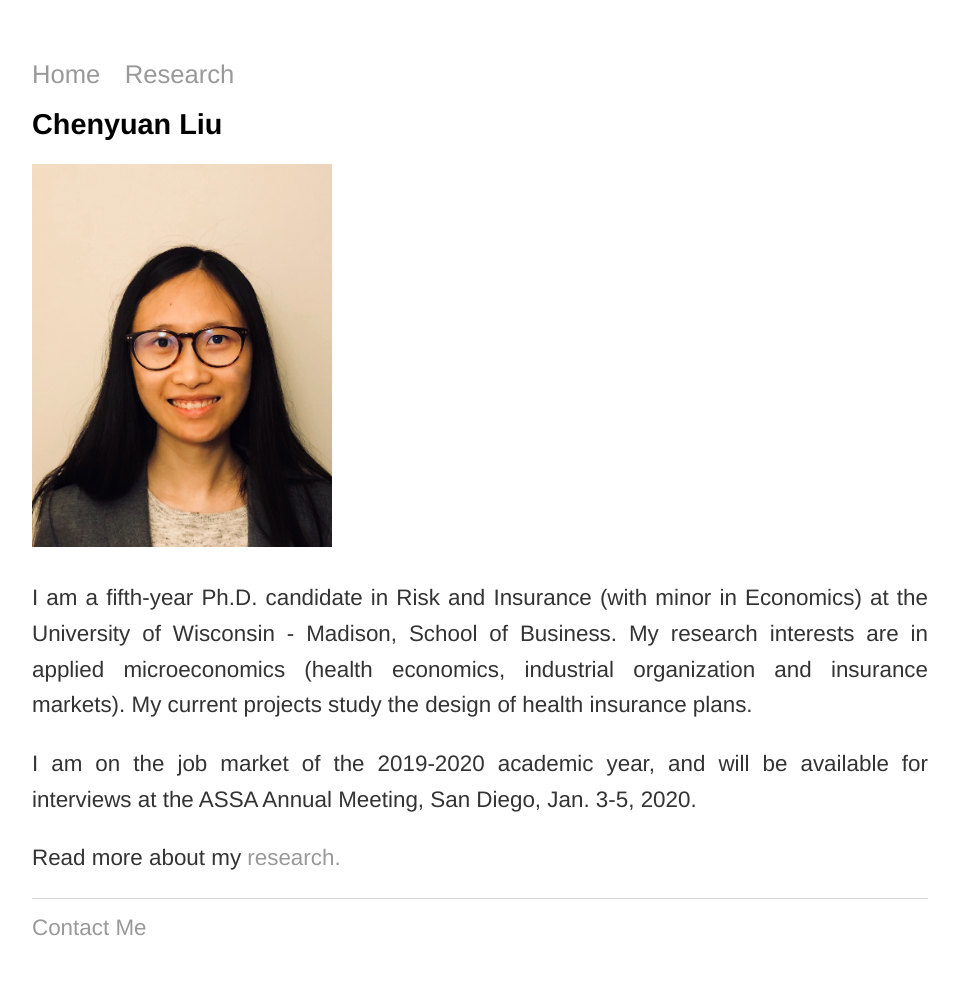
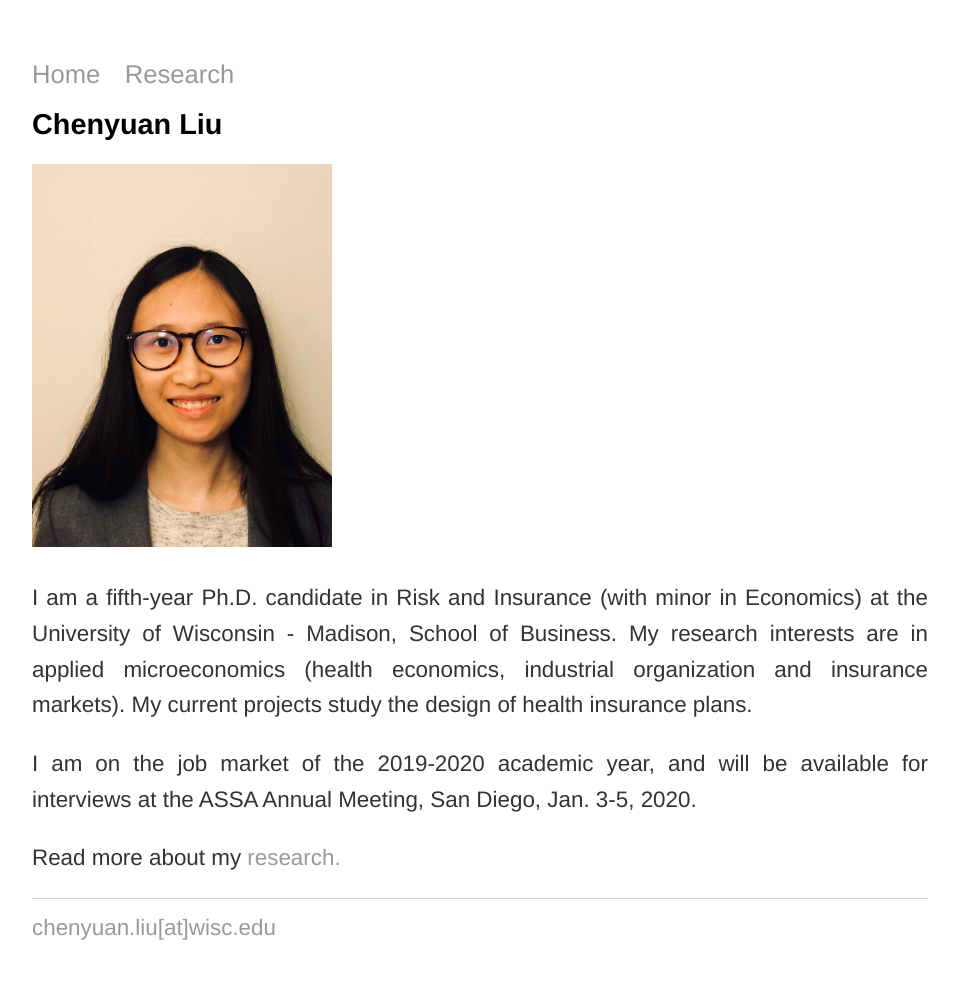
Before and after one commit to trifen/feng3hu.github.io, a Jekyll site: the page built from index.html, in a window 1280 px wide. Shown: the whole page, without its empty margins (160-1119 px from the left). Built offline with Jekyll 4.4.1, drawn with Linux system fonts in a browser that asks for light colours.

Commit message:
Update default.html

```diff
--- a/_layouts/default.html
+++ b/_layouts/default.html
@@ -13,14 +13,13 @@
 	    		</ul>
 			</nav>
 			<div class="container">
-			</div><!-- /.container -->
 
 			{{ content }}
 
 			</div><!-- /.container -->
 			<footer>
 	    		<ul>
-	        		<li><a href="mailto:chenyuan.liu@wisc.edu">Contact Me</a></li>
+	        		<li><a href="mailto:chenyuan.liu@wisc.edu">chenyuan.liu[at]wisc.edu</a></li>
 				</ul>
 			</footer>
 		</body>
```
